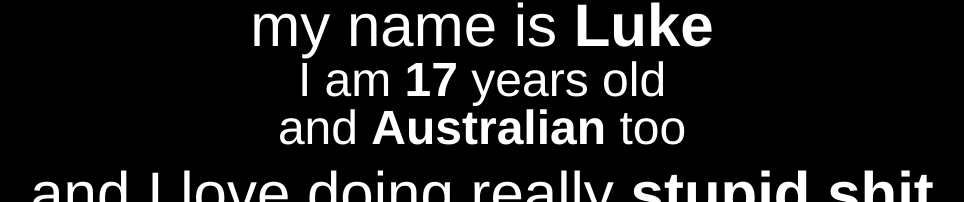
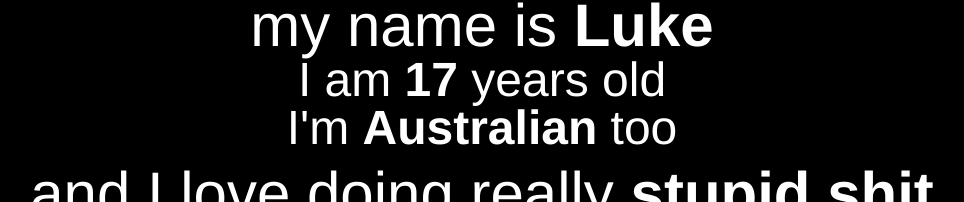
Before and after one commit to lukeissilly/lukevue, a Vue app: page /about in a window 1280 px wide. Shown: the part 446-648 px from the top of the page, without its empty margins (158-1122 px from the left). Built offline with nearby package versions, Linux system fonts and the light colour scheme.

Commit message:
wah wah wah

```diff
--- a/src/views/AboutView.vue
+++ b/src/views/AboutView.vue
@@ -12,7 +12,7 @@
   <h1 class="mt-2 text-6xl text-white-900"><b> Hi! </b> </h1>
   <p class="mt-5 text-6xl text-white"> my name is <b> Luke </b> </p>
   <p class="text-5xl text-white"> I am <b> 17 </b> years old </p>
-  <p class="text-5xl text-white"> and <b> Australian </b> too </p>
+  <p class="text-5xl text-white"> I'm <b> Australian </b> too </p>
   <p class="mt-3 text-6xl text-white"> and I love doing really <b> stupid shit </b> </p>
   <p class="-mt-1 text-6xl text-white"> <i> like: </i> </p>
 
```
